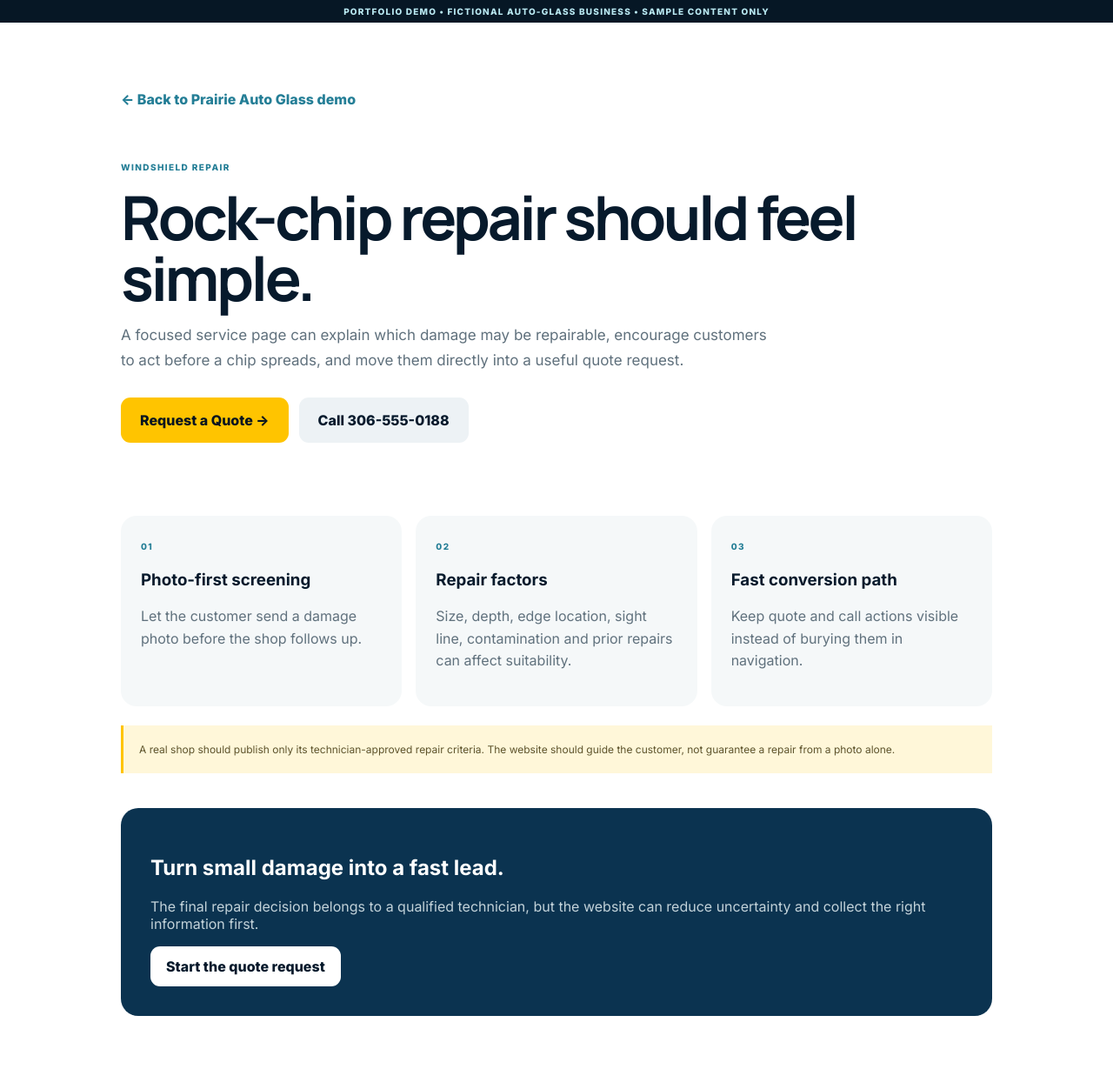
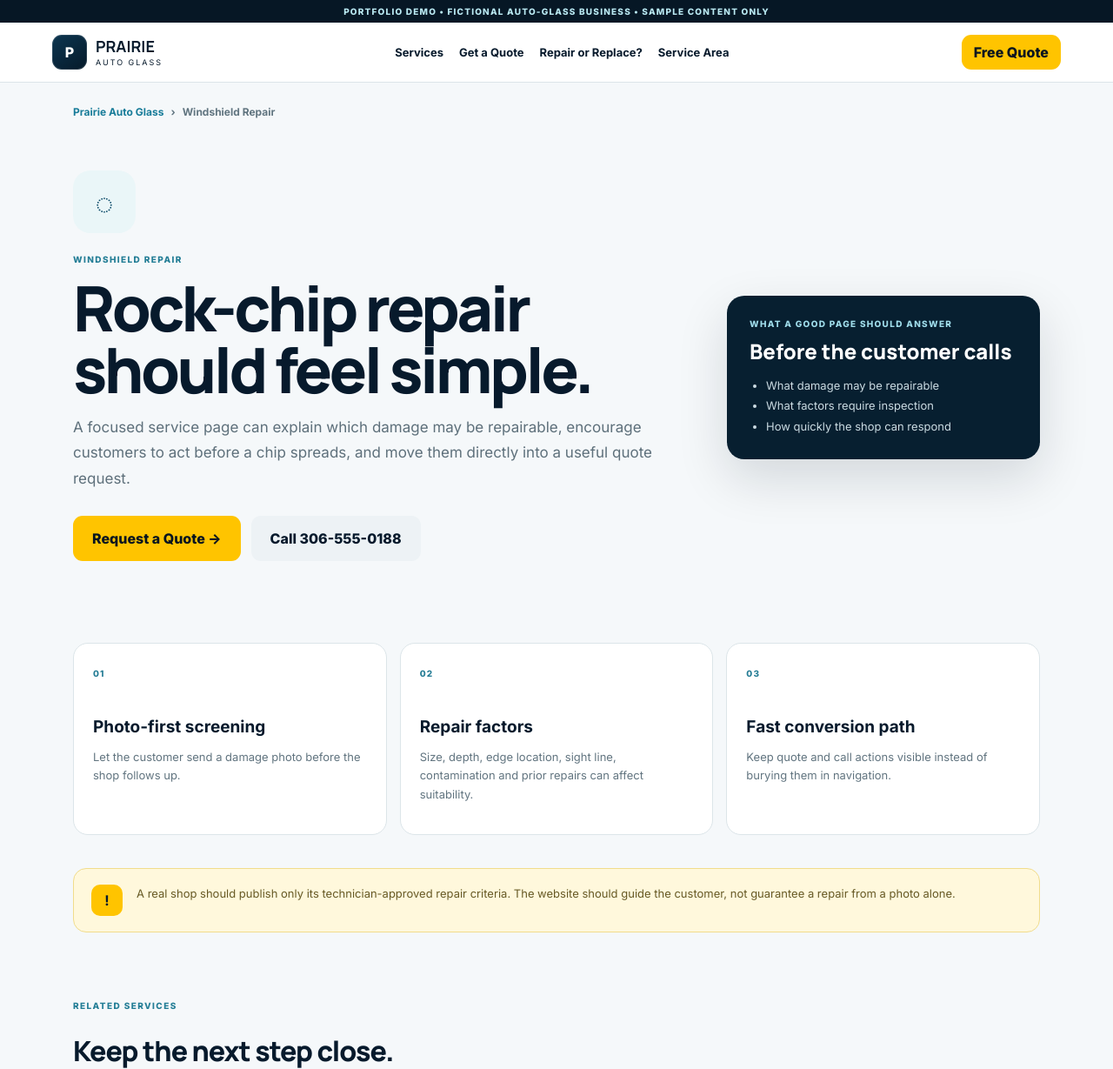
Before and after one commit to gdpclothings-collab/gerald-pangilinan-portfolio, a website: page auto-glass-demo/public/service.html in a window 1280 px wide. Shown: the top 1229 px of the page at 87% size. Drawn offline with Linux system fonts and the light colour scheme.

Commit message:
Upgrade auto-glass service pages to match flagship homepage

```diff
--- a/auto-glass-demo/public/service.html
+++ b/auto-glass-demo/public/service.html
@@ -1,28 +1,77 @@
 <!doctype html>
 <html lang="en">
 <head>
-  <meta charset="utf-8"><meta name="viewport" content="width=device-width,initial-scale=1"><meta name="theme-color" content="#071a2c">
-  <meta name="description" content="Prairie Auto Glass portfolio demo service page."><title>Auto Glass Service | Prairie Auto Glass Demo</title>
-  <link rel="preconnect" href="https://fonts.googleapis.com"><link rel="preconnect" href="https://fonts.gstatic.com" crossorigin><link href="https://fonts.googleapis.com/css2?family=Inter:wght@400;500;600;700;800&family=Manrope:wght@700;800&display=swap" rel="stylesheet"><link rel="stylesheet" href="styles.css">
+  <meta charset="utf-8">
+  <meta name="viewport" content="width=device-width,initial-scale=1,viewport-fit=cover">
+  <meta name="theme-color" content="#071a2c">
+  <meta name="description" content="Prairie Auto Glass portfolio demo service page.">
+  <title>Auto Glass Service | Prairie Auto Glass Demo</title>
+  <link rel="preconnect" href="https://fonts.googleapis.com">
+  <link rel="preconnect" href="https://fonts.gstatic.com" crossorigin>
+  <link href="https://fonts.googleapis.com/css2?family=Inter:wght@400;500;600;700;800&family=Manrope:wght@700;800&display=swap" rel="stylesheet">
+  <link rel="stylesheet" href="styles.css">
+  <link rel="stylesheet" href="refinements.css">
 </head>
-<body>
+<body class="service-shell">
   <div class="demo-bar">PORTFOLIO DEMO • FICTIONAL AUTO-GLASS BUSINESS • SAMPLE CONTENT ONLY</div>
-  <main class="service-page">
-    <a class="back" href="index.html">← Back to Prairie Auto Glass demo</a>
-    <section class="service-hero"><span class="eyebrow dark" id="kicker">AUTO GLASS SERVICE</span><h1 id="title">Windshield Service</h1><p id="intro"></p><div class="actions"><a class="button large" href="index.html#quote">Request a Quote →</a><a class="button secondary large" href="tel:+13065550188">Call 306-555-0188</a></div></section>
-    <section class="service-grid" id="points"></section>
-    <div class="service-note" id="note"></div>
-    <section class="service-cta"><h2 id="ctaTitle"></h2><p id="ctaText"></p><a class="button light" href="index.html#quote">Start the quote request</a></section>
+  <header class="service-topbar">
+    <a class="brand" href="index.html" aria-label="Prairie Auto Glass demo home"><span class="mark">P</span><span><b>PRAIRIE</b><small>AUTO GLASS</small></span></a>
+    <nav class="service-nav" aria-label="Service page navigation"><a href="index.html#services">Services</a><a href="index.html#quote">Get a Quote</a><a href="index.html#check">Repair or Replace?</a><a href="index.html#areas">Service Area</a></nav>
+    <a class="button small" href="index.html#quote">Free Quote</a>
+  </header>
+
+  <main class="service-wrap">
+    <div class="service-breadcrumb"><a href="index.html">Prairie Auto Glass</a><span>›</span><span id="crumb">Service</span></div>
+
+    <section class="service-hero-v2">
+      <div>
+        <div class="service-icon-xl" id="serviceIcon">◌</div>
+        <span class="eyebrow dark" id="kicker">AUTO GLASS SERVICE</span>
+        <h1 id="title">Windshield Service</h1>
+        <p id="intro"></p>
+        <div class="actions"><a class="button large" href="index.html#quote">Request a Quote →</a><a class="button secondary large" href="tel:+13065550188">Call 306-555-0188</a></div>
+      </div>
+      <aside class="service-summary">
+        <small>WHAT A GOOD PAGE SHOULD ANSWER</small>
+        <h2 id="summaryTitle">Before the customer calls</h2>
+        <ul id="summaryList"></ul>
+      </aside>
+    </section>
+
+    <section class="service-grid-v2" id="points"></section>
+
+    <section class="service-note-v2"><b>!</b><p id="note"></p></section>
+
+    <section class="related-services">
+      <span class="eyebrow dark">RELATED SERVICES</span>
+      <h2>Keep the next step close.</h2>
+      <div class="related-links" id="relatedLinks"></div>
+    </section>
+
+    <section class="service-cta-v2">
+      <div><h2 id="ctaTitle"></h2><p id="ctaText"></p></div>
+      <a class="button light large" href="index.html#quote">Start the quote request →</a>
+    </section>
   </main>
+
+  <footer class="service-footer">Fictional portfolio concept. Company name, phone number, service claims, warranty details, insurance workflows and technical procedures are illustrative until replaced with a real client’s verified information.</footer>
+  <div class="mobile-cta"><a href="tel:+13065550188">☎ Call</a><a href="index.html#quote">Free Quote →</a></div>
+
   <script>
   const data={
-    repair:{k:'WINDSHIELD REPAIR',t:'Rock-chip repair should feel simple.',i:'A focused service page can explain which damage may be repairable, encourage customers to act before a chip spreads, and move them directly into a useful quote request.',p:[['Photo-first screening','Let the customer send a damage photo before the shop follows up.'],['Repair factors','Size, depth, edge location, sight line, contamination and prior repairs can affect suitability.'],['Fast conversion path','Keep quote and call actions visible instead of burying them in navigation.']],n:'A real shop should publish only its technician-approved repair criteria. The website should guide the customer, not guarantee a repair from a photo alone.',ct:'Turn small damage into a fast lead.',cx:'The final repair decision belongs to a qualified technician, but the website can reduce uncertainty and collect the right information first.'},
-    replacement:{k:'WINDSHIELD REPLACEMENT',t:'Replacement pages should build confidence.',i:'Customers want to know what affects the quote, whether their vehicle has cameras or sensors, and what happens after installation.',p:[['Vehicle & VIN','Year, make, model and sometimes VIN help identify acoustic glass, camera brackets, heating, HUD and other options.'],['Glass & installation','Use the shop’s verified language for OEM/aftermarket choices, primers, urethane, moldings, warranty and safe drive-away guidance.'],['ADAS awareness','Flag camera-equipped vehicles early so calibration requirements are part of the conversation.']],n:'Calibration requirements, glass options and cure times vary by vehicle and shop procedure. A production site should use verified shop-specific information.',ct:'Make the replacement process easy to understand.',cx:'A strong page answers the major questions before the customer calls and gives the shop better lead information.'},
-    mobile:{k:'MOBILE AUTO GLASS',t:'Bring the service option to the customer.',i:'Mobile-service customers need quick confirmation that their location and job may be eligible, plus clear expectations around weather and workspace requirements.',p:[['Verified service area','Show the actual cities, radius and travel limitations the shop serves.'],['Home or workplace','Make mobile service a first-class option in the quote flow.'],['Eligibility guidance','Explain that weather, safe workspace, calibration needs and service type can affect mobile availability.']],n:'Mobile availability should never be promised automatically. The shop can confirm eligibility after reviewing the vehicle, location and job requirements.',ct:'Make mobile service visible from the first screen.',cx:'For shops that offer mobile work, convenience can be a major conversion advantage when the website makes it obvious.'},
-    adas:{k:'ADAS CALIBRATION',t:'Explain camera calibration without the jargon.',i:'Modern windshields may interact with forward-facing cameras and driver-assistance systems. A dedicated page helps customers understand why calibration may be discussed after replacement.',p:[['Camera-equipped vehicles','Explain where a forward-facing camera is commonly mounted and why the windshield can be part of the system.'],['Vehicle-specific procedure','Static, dynamic or combined procedures can vary by make/model and repair information.'],['Documentation','A real shop can explain its verified calibration capability, equipment, sublet process and records.']],n:'Do not imply that every windshield replacement needs the same calibration process. Production copy should match OEM/service information and the shop’s actual capability.',ct:'Turn a technical topic into customer confidence.',cx:'The website should educate without pretending every vehicle follows the same calibration procedure.'},
-    insurance:{k:'INSURANCE ASSISTANCE',t:'Help with claims without over-collecting data.',i:'The public website can explain the shop’s insurance process and ask whether a claim may be involved without requesting unnecessary sensitive policy information.',p:[['Simple first question','Ask whether insurance may be involved: yes, no or not sure.'],['Explain the workflow','Use the client’s verified direct-billing, deductible and claim-contact process.'],['Protect customer data','Move policy numbers and other sensitive details into the shop’s approved secure process when necessary.']],n:'Insurance programs and direct-billing arrangements vary. A real client page should name only insurers/programs the shop actually supports.',ct:'Make insurance guidance helpful, not invasive.',cx:'This demo deliberately keeps policy numbers and other sensitive information out of the public lead form.'}
+    repair:{icon:'◌',k:'WINDSHIELD REPAIR',t:'Rock-chip repair should feel simple.',i:'A focused service page can explain which damage may be repairable, encourage customers to act before a chip spreads, and move them directly into a useful quote request.',p:[['Photo-first screening','Let the customer send a damage photo before the shop follows up.'],['Repair factors','Size, depth, edge location, sight line, contamination and prior repairs can affect suitability.'],['Fast conversion path','Keep quote and call actions visible instead of burying them in navigation.']],s:['What damage may be repairable','What factors require inspection','How quickly the shop can respond'],n:'A real shop should publish only its technician-approved repair criteria. The website should guide the customer, not guarantee a repair from a photo alone.',ct:'Turn small damage into a fast lead.',cx:'The final repair decision belongs to a qualified technician, but the website can reduce uncertainty and collect the right information first.'},
+    replacement:{icon:'▱',k:'WINDSHIELD REPLACEMENT',t:'Replacement pages should build confidence.',i:'Customers want to know what affects the quote, whether their vehicle has cameras or sensors, and what happens after installation.',p:[['Vehicle & VIN','Year, make, model and sometimes VIN help identify acoustic glass, camera brackets, heating, HUD and other options.'],['Glass & installation','Use the shop’s verified language for OEM/aftermarket choices, primers, urethane, moldings, warranty and safe drive-away guidance.'],['ADAS awareness','Flag camera-equipped vehicles early so calibration requirements are part of the conversation.']],s:['Which glass fits the vehicle','What options or sensors matter','What happens after installation'],n:'Calibration requirements, glass options and cure times vary by vehicle and shop procedure. A production site should use verified shop-specific information.',ct:'Make the replacement process easy to understand.',cx:'A strong page answers the major questions before the customer calls and gives the shop better lead information.'},
+    mobile:{icon:'▰',k:'MOBILE AUTO GLASS',t:'Bring the service option to the customer.',i:'Mobile-service customers need quick confirmation that their location and job may be eligible, plus clear expectations around weather and workspace requirements.',p:[['Verified service area','Show the actual cities, radius and travel limitations the shop serves.'],['Home or workplace','Make mobile service a first-class option in the quote flow.'],['Eligibility guidance','Explain that weather, safe workspace, calibration needs and service type can affect mobile availability.']],s:['Where mobile service is offered','What jobs are eligible','What weather/workspace limits apply'],n:'Mobile availability should never be promised automatically. The shop can confirm eligibility after reviewing the vehicle, location and job requirements.',ct:'Make mobile service visible from the first screen.',cx:'For shops that offer mobile work, convenience can be a major conversion advantage when the website makes it obvious.'},
+    adas:{icon:'◎',k:'ADAS CALIBRATION',t:'Explain camera calibration without the jargon.',i:'Modern windshields may interact with forward-facing cameras and driver-assistance systems. A dedicated page helps customers understand why calibration may be discussed after replacement.',p:[['Camera-equipped vehicles','Explain where a forward-facing camera is commonly mounted and why the windshield can be part of the system.'],['Vehicle-specific procedure','Static, dynamic or combined procedures can vary by make/model and repair information.'],['Documentation','A real shop can explain its verified calibration capability, equipment, sublet process and records.']],s:['Why calibration may be required','Whether the shop performs or sublets it','What documentation is provided'],n:'Do not imply that every windshield replacement needs the same calibration process. Production copy should match OEM/service information and the shop’s actual capability.',ct:'Turn a technical topic into customer confidence.',cx:'The website should educate without pretending every vehicle follows the same calibration procedure.'},
+    insurance:{icon:'◇',k:'INSURANCE ASSISTANCE',t:'Help with claims without over-collecting data.',i:'The public website can explain the shop’s insurance process and ask whether a claim may be involved without requesting unnecessary sensitive policy information.',p:[['Simple first question','Ask whether insurance may be involved: yes, no or not sure.'],['Explain the workflow','Use the client’s verified direct-billing, deductible and claim-contact process.'],['Protect customer data','Move policy numbers and other sensitive details into the shop’s approved secure process when necessary.']],s:['Whether the shop assists with claims','What the customer should prepare','How sensitive details are handled'],n:'Insurance programs and direct-billing arrangements vary. A real client page should name only insurers/programs the shop actually supports.',ct:'Make insurance guidance helpful, not invasive.',cx:'This demo deliberately keeps policy numbers and other sensitive information out of the public lead form.'}
   };
-  const key=new URLSearchParams(location.search).get('type')||'repair',d=data[key]||data.repair;document.title=d.t+' | Prairie Auto Glass Demo';document.querySelector('#kicker').textContent=d.k;document.querySelector('#title').textContent=d.t;document.querySelector('#intro').textContent=d.i;document.querySelector('#ctaTitle').textContent=d.ct;document.querySelector('#ctaText').textContent=d.cx;document.querySelector('#note').textContent=d.n;document.querySelector('#points').innerHTML=d.p.map((x,i)=>`<article><span class="eyebrow dark">0${i+1}</span><h3>${x[0]}</h3><p>${x[1]}</p></article>`).join('');
+  const labels={repair:'Windshield Repair',replacement:'Windshield Replacement',mobile:'Mobile Auto Glass',adas:'ADAS Calibration',insurance:'Insurance Assistance'};
+  const key=new URLSearchParams(location.search).get('type')||'repair',d=data[key]||data.repair;
+  document.title=d.t+' | Prairie Auto Glass Demo';
+  document.querySelector('#serviceIcon').textContent=d.icon;document.querySelector('#kicker').textContent=d.k;document.querySelector('#title').textContent=d.t;document.querySelector('#crumb').textContent=labels[key]||labels.repair;document.querySelector('#intro').textContent=d.i;document.querySelector('#ctaTitle').textContent=d.ct;document.querySelector('#ctaText').textContent=d.cx;document.querySelector('#note').textContent=d.n;
+  document.querySelector('#points').innerHTML=d.p.map((x,i)=>`<article><span>0${i+1}</span><h3>${x[0]}</h3><p>${x[1]}</p></article>`).join('');
+  document.querySelector('#summaryList').innerHTML=d.s.map(x=>`<li>${x}</li>`).join('');
+  document.querySelector('#relatedLinks').innerHTML=Object.keys(data).filter(k=>k!==key).map(k=>`<a href="service.html?type=${k}">${labels[k]} →</a>`).join('');
   </script>
 </body>
 </html>
```
